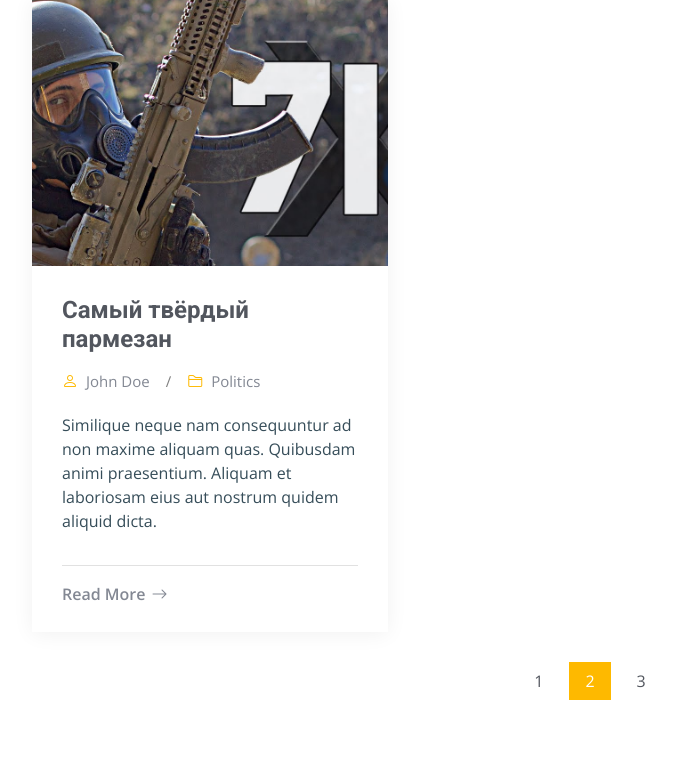
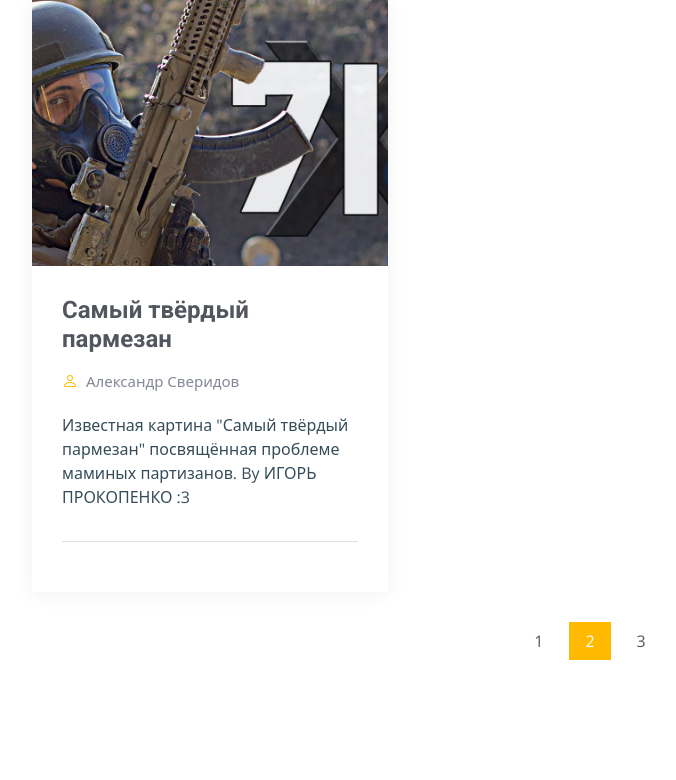
Before and after one commit to Borsh69/iskustvo, a Django app: page /blog/ in a window 1280 px wide. Shown: the part 390-1170 px from the top of the page, without its empty margins (50-726 px from the left). After the commit the page ends 1050 px from the top, so only its background shows below. Run offline with Django 4.2, Linux system fonts and the light colour scheme; data comes from the database, SQL or seed files in the repository; both versions use the stored data as it was after the commit; some libraries are stand-ins or nearby versions.

Commit message:
artworks workshop v0.2

```diff
--- a/base/models.py
+++ b/base/models.py
@@ -30,7 +30,7 @@ class User(models.Model):
     tag = models.CharField(max_length=20, unique=True,)
     login = models.CharField(max_length=20, unique=True,)
     password = models.CharField(max_length=20)
-    artworks = models.ManyToManyField(Artwork, blank=True, related_name="Работы",)
+    artworks = models.ManyToManyField(Artwork, blank=True, related_name="users",)
 
     def __str__(self):
         return self.name
--- a/base/templates/blog.html
+++ b/base/templates/blog.html
@@ -26,8 +26,7 @@
 
           <div class="col-xl-4 col-md-6">
             {% for artwork in artworks %}
-            <div class="post-item position-relative h-100">
-
+            <div class="post-item position-relative h-100" onclick="location.href='{% url 'artwork' artwork.id %}';" style="cursor: pointer;">
               <div class="post-img position-relative overflow-hidden">
                 <img src="{{artwork.face.url}}" class="img-fluid" alt="">
               </div>
@@ -36,23 +35,21 @@
 
                 <h3 class="post-title">{{artwork.name}}</h3>
 
+                {% if artwork.users.all %}
                 <div class="meta d-flex align-items-center">
+                  {% for user in artwork.users.all %}
                   <div class="d-flex align-items-center">
-                    <i class="bi bi-person"></i> <span class="ps-2">John Doe</span>
+                    <i class="bi bi-person"></i> <span class="ps-2">{{user.name}}</span>
                   </div>
-                  <span class="px-3 text-black-50">/</span>
-                  <div class="d-flex align-items-center">
-                    <i class="bi bi-folder2"></i> <span class="ps-2">Politics</span>
-                  </div>
+                  {% endfor %}
                 </div>
-
+                {% endif %}
                 <p>
-                  Similique neque nam consequuntur ad non maxime aliquam quas. Quibusdam animi praesentium. Aliquam et laboriosam eius aut nostrum quidem aliquid dicta.
+                  {{artwork.description}}
                 </p>
 
                 <hr>
 
-                <a href="blog-details.html" class="readmore stretched-link"><span>Read More</span><i class="bi bi-arrow-right"></i></a>
 
               </div>
 
--- a/base/templates/login.html
+++ b/base/templates/login.html
@@ -11,7 +11,7 @@
     </div>
     <div class = "">{{form.login.errors}}</div>
     <div class = ""><p><label class = "form-label" for="{{ form.password.id_for_label}}">{{form.password.label}}:  </label>{{form.password}}</p></div>
-    <div class = "">{{form.login.errors}}</div>
+    <div class = "">{{form.password.errors}}</div>
     <div class = "">
         <button class="login_button">Войти</button>
     </div>
--- a/base/urls.py
+++ b/base/urls.py
@@ -8,6 +8,6 @@ urlpatterns = [
     path('login/', views.login, name="login"),
     path('contact/', views.contact, name="contact"),
     path('account/', views.account, name="account"),
-    path('artwork/', views.artwork, name="artwork"),
+    path('artwork/<str:pk>', views.artwork, name="artwork"),
 
 ]
--- a/base/views.py
+++ b/base/views.py
@@ -10,7 +10,8 @@ def home(request):
 
 def art_works(request):
     art_works = Artwork.objects.all()
-
+    art_work = art_works.get(id=1)
+    print(art_work.users.all())
     context = {'artworks': art_works}
     return render(request, 'blog.html', context=context)
 
```
Also changed, not shown: base/media/images/hors_lzzi4gq.jpg (added), base/migrations/0004_alter_artwork_comments.py (added), base/migrations/0005_rename_user_account.py (added), base/migrations/0006_user_alter_comment_author_delete_account.py (added), base/migrations/0007_alter_user_artworks.py (added), db.sqlite3.
